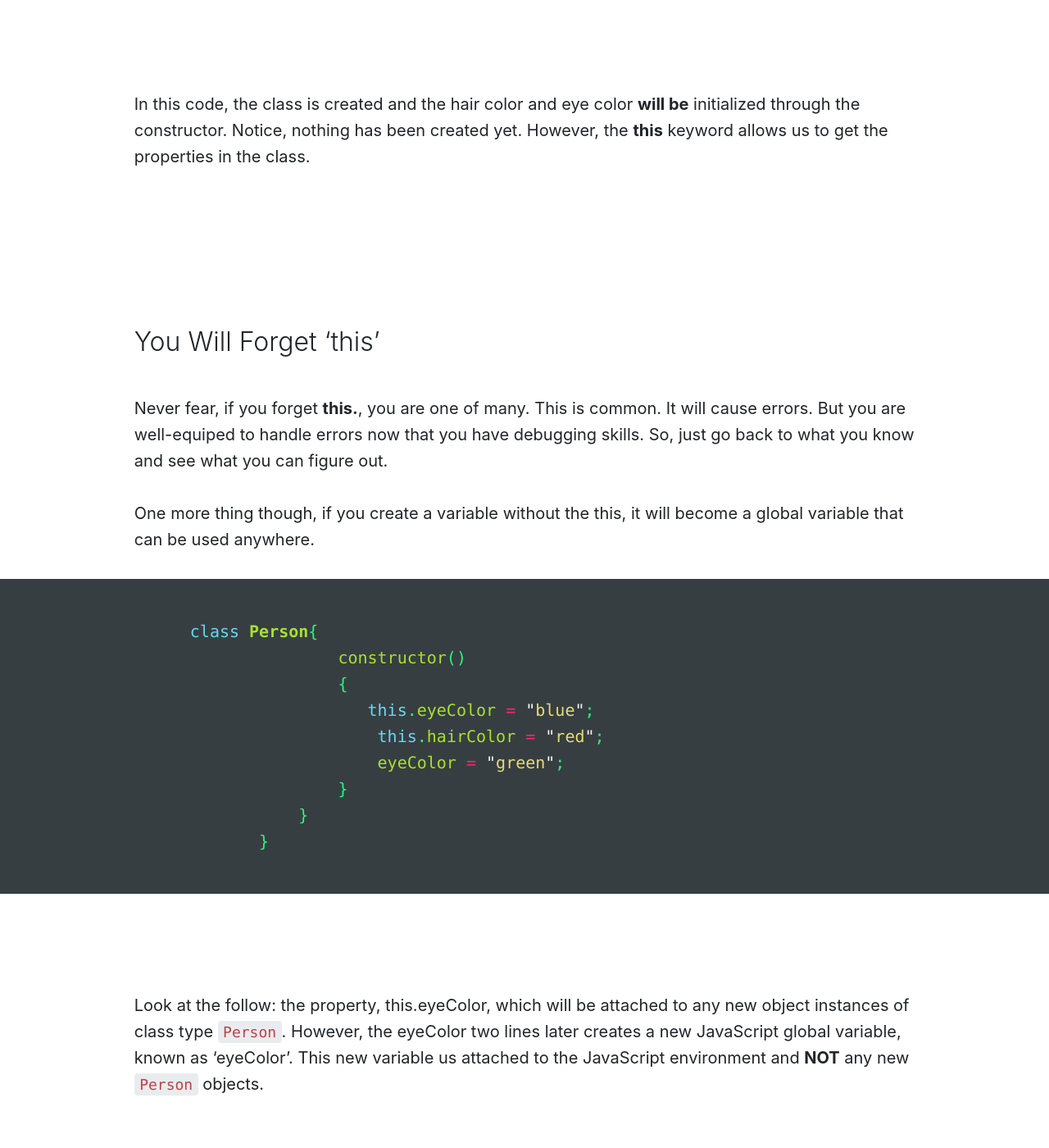
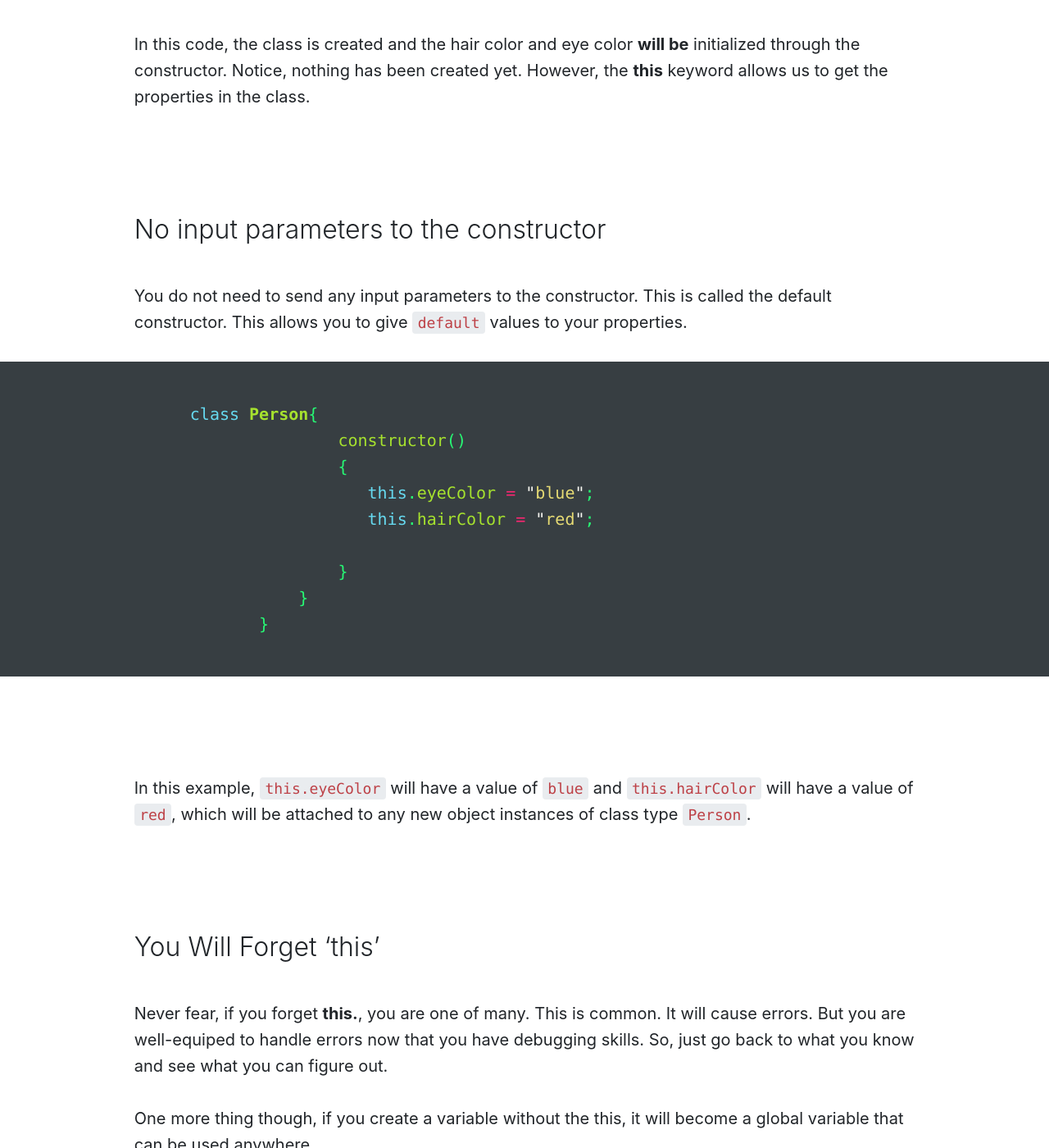
Before and after one commit to Montana-Media-Arts/441-web-tech-Spring2019-course, a Jekyll site: the page built from modules/week-7/_posts/2001-05-01-this.md, in a window 1280 px wide and 1400 px high, scrolled down 1838 px. Shown: the whole window at 82% size. Built offline with Jekyll 4.4.1, drawn with Linux system fonts in a browser that asks for light colours; nearby versions of some CDN libraries; some of the changed text lies outside the part shown.

Commit message:
updated files
updated code

````diff
--- a/modules/week-7/_posts/2001-05-01-this.md
+++ b/modules/week-7/_posts/2001-05-01-this.md
@@ -1,4 +1,4 @@
----
+----
 title: this.
 module: 7
 jotted: false
@@ -40,7 +40,23 @@ Let's go back to our Person class. I reduced the number of properties to make it
 ```
 In this code, the class is created and the hair color and eye color **will be** initialized through the constructor.  Notice, nothing has been created yet.  However, the **this** keyword allows us to get the properties in the class.
 
-<br />
+#### No input parameters to the constructor
+
+You do not need to send any input parameters to the constructor.  This is called the default constructor. This allows you to give `default` values to your properties.
+
+```js
+ class Person{
+                constructor()
+                {
+                   this.eyeColor = "blue";
+                   this.hairColor = "red";
+
+                }
+            }
+        }
+```
+
+In this example, `this.eyeColor` will have a value of `blue` and `this.hairColor` will have a value of `red`, which will be attached to any new object instances of class type `Person`.
 
 #### You Will Forget 'this'
 
@@ -60,9 +76,9 @@ One more thing though, if you create a variable without the this, it will become
         }
 ```
 
-Look at the follow: the property, this.eyeColor, which will be attached to any new object instances of class type `Person`. However, the eyeColor two lines later creates a new JavaScript global variable, known as 'eyeColor'. This new variable us attached to the JavaScript environment and **NOT** any new `Person` objects.
+Remember the property, `this.eyeColor`, will be attached to any new object instances of class type `Person`. However, the eyeColor two lines later creates a new JavaScript global variable, known as 'eyeColor'. This new variable us attached to the JavaScript environment and **NOT** any new `Person` objects.
 
-## Pass Input Parameters to a New Object
+## Pass Input Parameters to a constructor
 
 To pass any input parameters specified in a _constructor method_ to a new instance of an object, they need to be assigned to **this** properties. The following would take a eyeColor and hairColor value, passed to the `Person` object, and assign it to the objects eyeColor and hairColor properties respectively.
 
@@ -79,6 +95,7 @@ class Person{
 
 The above may look funny. If we can pass input parameters in to the _constructor method_ why should they need to be re-assigned to an object property? There are many reasons for this, but the simplest is that you may not always take a property and assign it like we just did above. It may be used to set something else, etc.  Also, to be honest, coming up with variables names gets hard after a while.
 
+One more thing, in JavaScript, you can only have 1 constructor defined. In other languages, you can have multiple constructors.
 
 # Accessing Object Properties
 
````
Also changed, not shown: modules/week-7/_posts/2001-01-01-oop.md (+2 -2 lines), modules/week-7/_posts/2001-02-01-oop-terminology.md (+3 -3 lines), modules/week-7/_posts/2001-04-01-constructor.md (+1 -1 lines), modules/week-7/_posts/2002-09-01-handson.md (+1 -1 lines).
